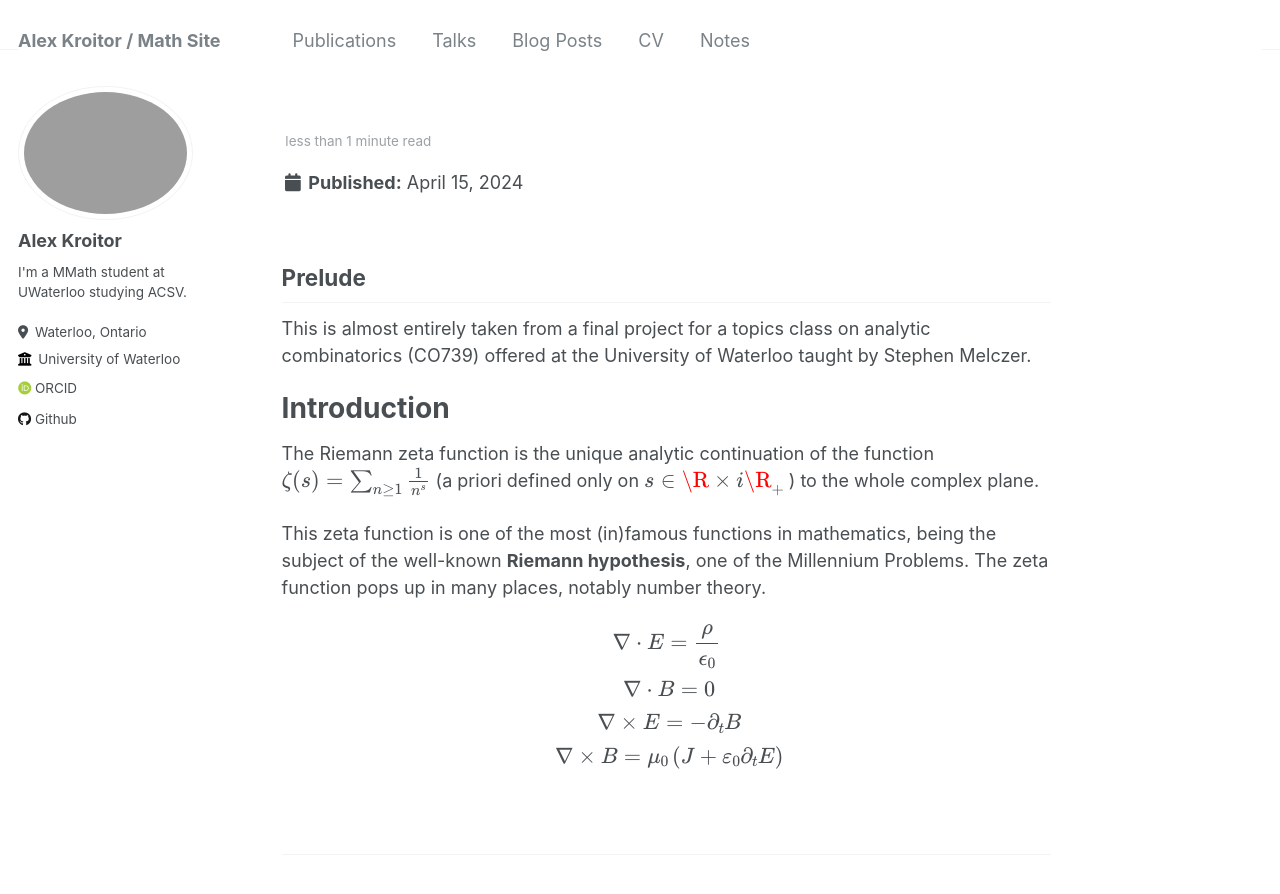
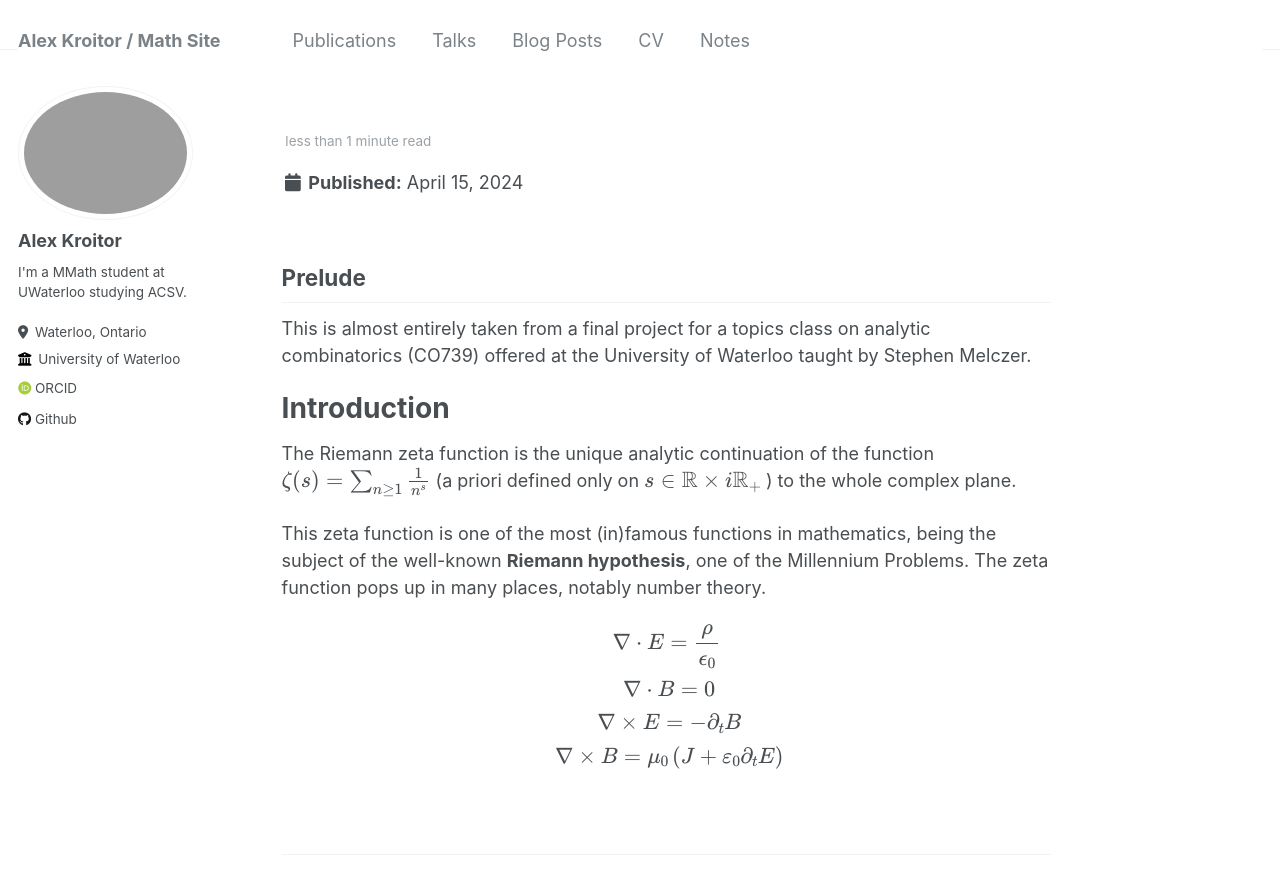
Before and after one commit to akroitor/akroitor.github.io, a Jekyll site: the page built from _posts/2024-04-15-blog-post.md, in a window 1280 px wide and 900 px high. Shown: the top 894 px of the window. Built offline with Jekyll 4.4.1, drawn with Linux system fonts in a browser that asks for light colours; some web fonts are replaced.

Commit message:
Update 2024-04-15-blog-post.md

```diff
--- a/_posts/2024-04-15-blog-post.md
+++ b/_posts/2024-04-15-blog-post.md
@@ -13,7 +13,7 @@ This is almost entirely taken from a final project for a topics class on analyti
 
 Introduction
 =====
-The Riemann zeta function is the unique analytic continuation of the function \\(\zeta(s) = \sum_{n \geq 1} \frac{1}{n^s}\\) (a priori defined only on \\(s \in \R \times i \R_+ \\) ) to the whole complex plane.
+The Riemann zeta function is the unique analytic continuation of the function \\(\zeta(s) = \sum_{n \geq 1} \frac{1}{n^s}\\) (a priori defined only on \\(s \in \mathbb{R} \times i \mathbb{R}_+ \\) ) to the whole complex plane.
 
 This zeta function is one of the most (in)famous functions in mathematics, being the subject of the well-known **Riemann hypothesis**, one of the Millennium Problems. The zeta function pops up in many places, notably number theory.
 
```
